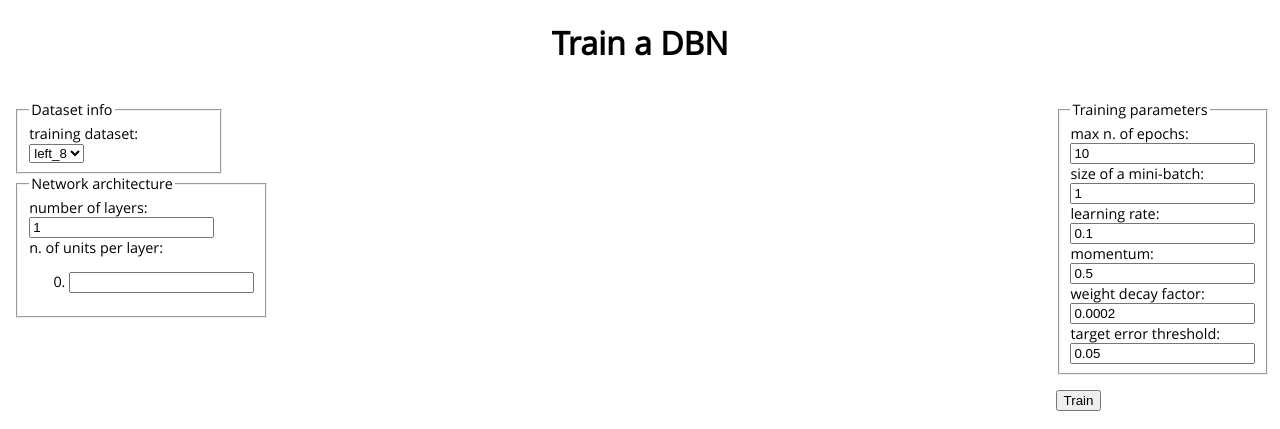
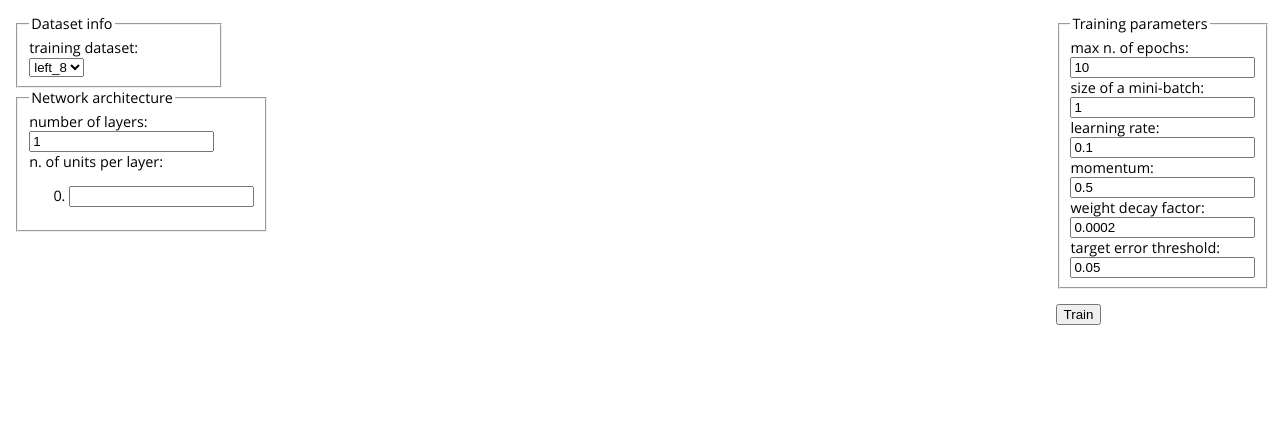
Before and after one commit to ggiuffre/DBNsim, a Django app: page /DBNtrain/ in a window 1280 px wide. Shown: the top 429 px of the page. Run offline with Django 3.2, Linux system fonts and the light colour scheme.

Commit message:
Minor updates UI

```diff
--- a/DBNsite/DBNlogic/train.py
+++ b/DBNsite/DBNlogic/train.py
@@ -64,6 +64,9 @@ class CDTrainer:
                 net.b += b_update
                 errors = np.append(errors, squared_error(data, reconstr))
 
+            if epoch == max_epochs - 1:
+                assert len(self.next_rbm_data) == len(trainset) # for debugging purposes
+
             # --- error update:
             mean_squared_err = errors.mean()
 
--- a/DBNsite/DBNtrain/static/dbntrain.js
+++ b/DBNsite/DBNtrain/static/dbntrain.js
@@ -132,12 +132,13 @@ function updateGraph() {
 			var label = 'Hidden layer ' + layer;
 			var selector = $('#hid_sz_' + layer);
 		}
-		var num_nodes = selector.val()
+		var num_nodes = (+selector.val())
 
-		if (num_nodes != '' && num_nodes > 0) {
+		if (num_nodes > 0) {
 			var max_real_nodes = 10000;
-			var max_visible_nodes = 40;
-			var max_rendered_nodes = 60;
+			var max_visible_nodes = 20;
+			var max_rendered_nodes = 30;
+			var edgeThickness = max_rendered_nodes / (prec_layer_nodes + num_nodes);
 
 			if (num_nodes > max_real_nodes) {
 				alert(label + ' has too many nodes (' + num_nodes + '): aborting; defaulting to ' + max_real_nodes + '.');
@@ -167,10 +168,11 @@ function updateGraph() {
 						parent: parent
 					},
 					position: { // X is horizontal, Y is vertical.
-						x: ((node - 0.5) / num_nodes) * networkGraph.width(),
-						y: ((num_layers / 2) - layer) * networkGraph.height() / num_layers
+						x: ((num_nodes / 2) - node + 0.5) * networkGraph.width() / num_nodes,
+						y: ((num_layers / 2) - layer + 0.5) * networkGraph.height() / num_layers
 					}
 				});
+
 				for (var prec_node = 1; prec_node <= prec_layer_nodes; prec_node++) {
 					var source_id = nodeId(layer, node);
 					var target_id = nodeId(layer - 1, prec_node);
@@ -179,6 +181,7 @@ function updateGraph() {
 						classes: 'rbm' + layer,
 						data: {
 							id: edgeId(source_id, target_id),
+							thickness: edgeThickness,
 							source: source_id,
 							target: target_id
 						}
@@ -216,8 +219,8 @@ function updateGraph() {
 			{
 				selector: 'edge',
 				style: {
-					'width': 1.4,
-					'line-color': '#BCE'
+					'width': 'data(thickness)',
+					'line-color': '#ACD'
 				}
 			}
 		],
@@ -278,6 +281,8 @@ function setupTrainForm() {
 
 		updateSeries();
 		chart.xAxis[0].setExtremes(1, $('#epochs').val());
+		for (var i = 1; i < $('#num_layers').val(); i++)
+			networkGraph.$('.rbm' + i).style('line-color', '#ACD');
 
 		var net_form_data = $('#net_form').serialize();
 		var train_form_data = $('#train_form').serialize();
@@ -333,7 +338,7 @@ function updateError(autoContinue) {
 		success: function(response) {
 			if (response.stop) {
 				// announce training has ended:
-				networkGraph.$('.rbm' + (curr_rbm + 1)).style('line-color', '#BCE');
+				networkGraph.$('.rbm' + (curr_rbm + 1)).style('line-color', '#ACD');
 			} else {
 				var point = response.error;
 				if (response.curr_rbm != curr_rbm) {
@@ -341,7 +346,7 @@ function updateError(autoContinue) {
 					curr_rbm = response.curr_rbm;
 
 					// announce training has ended:
-					networkGraph.$('.rbm' + curr_rbm).style('line-color', '#BCE');
+					networkGraph.$('.rbm' + curr_rbm).style('line-color', '#ACD');
 					// announce training has started:
 					networkGraph.$('.rbm' + (curr_rbm + 1)).style('line-color', '#D89');
 				}
--- a/DBNsite/DBNtrain/templates/DBNtrain/index.html
+++ b/DBNsite/DBNtrain/templates/DBNtrain/index.html
@@ -16,8 +16,6 @@
 		<script type="text/javascript" src="{% static 'dbntrain.js' %}"></script>
 	</head>
 	<body onload="setupTrainForm(); setupChart();">
-		<h1>Train a DBN</h1>
-
 		<form action="#" id="net_form">
 			<fieldset>
 				<legend>Dataset info</legend>
```
Also changed, not shown: DBNsite/DBNlogic/nets.py (line endings or trailing spaces).
